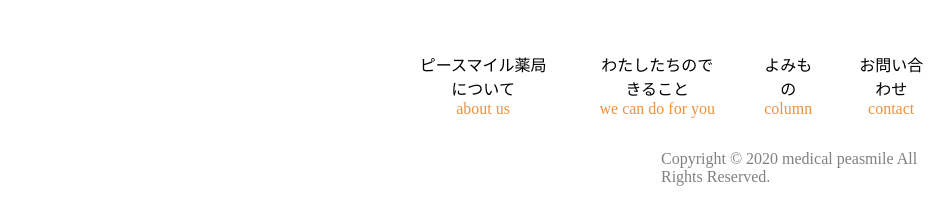
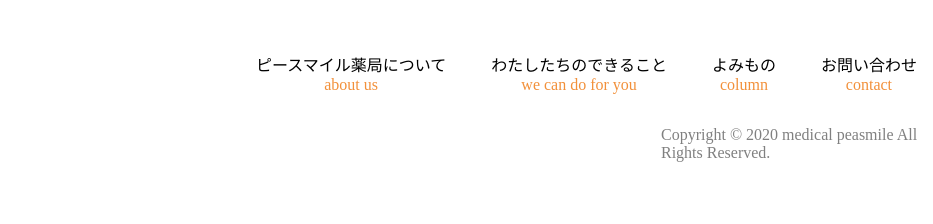
Before and after one commit to seiya1216/html-4.3, a plain HTML site: page index.html in a window 1280 px wide. Shown: the part 2340-2564 px from the top of the page, 347-1280 px from the left. Drawn offline with Linux system fonts and the light colour scheme.

Commit message:
Update stylesheet.css

```diff
--- a/stylesheet.css
+++ b/stylesheet.css
@@ -195,7 +195,7 @@ header{
 
         }
         .se-1{
-         padding-left: 340px;
+         transform: translateX(180px);
         }
         .se-1 a{
 
```
